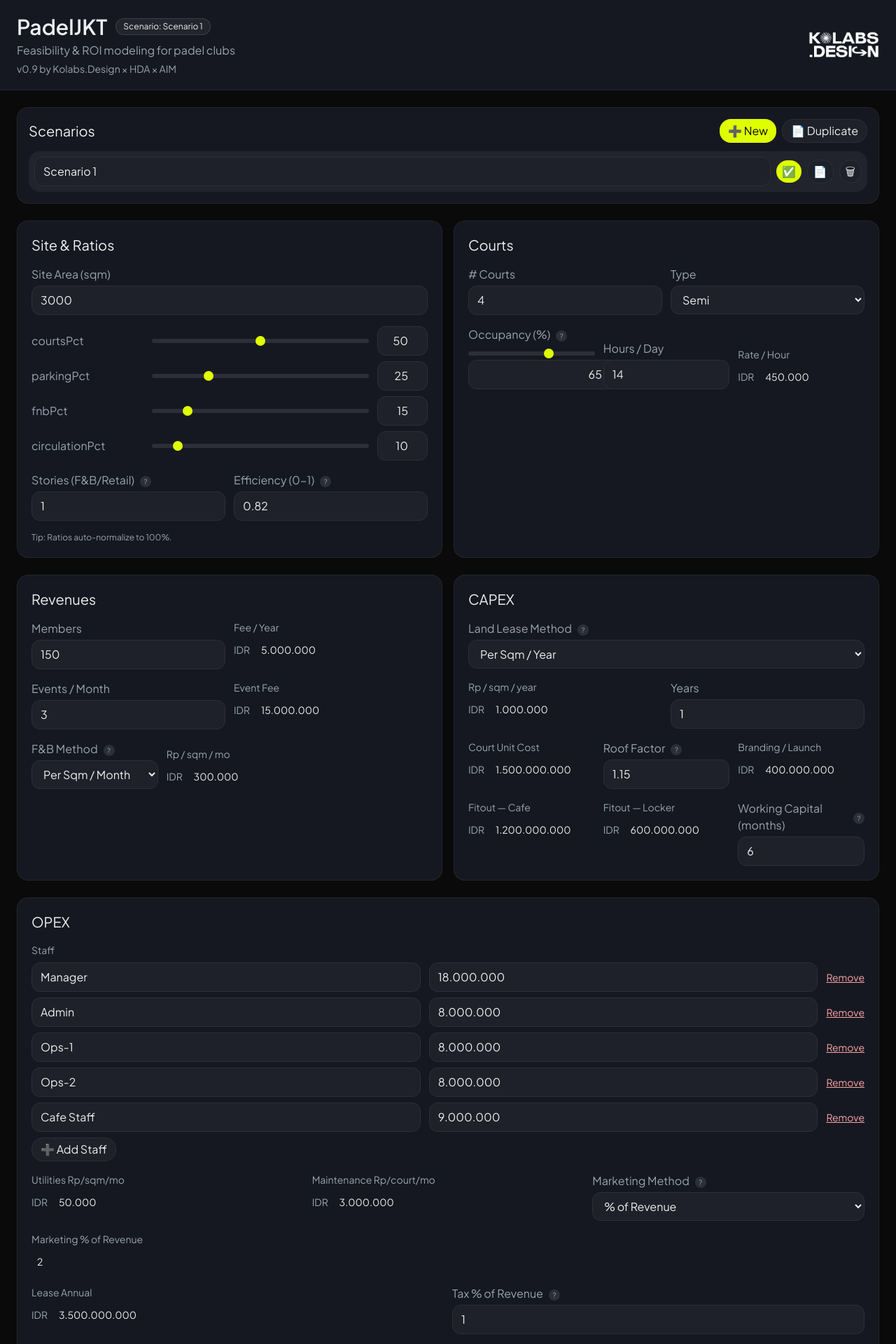
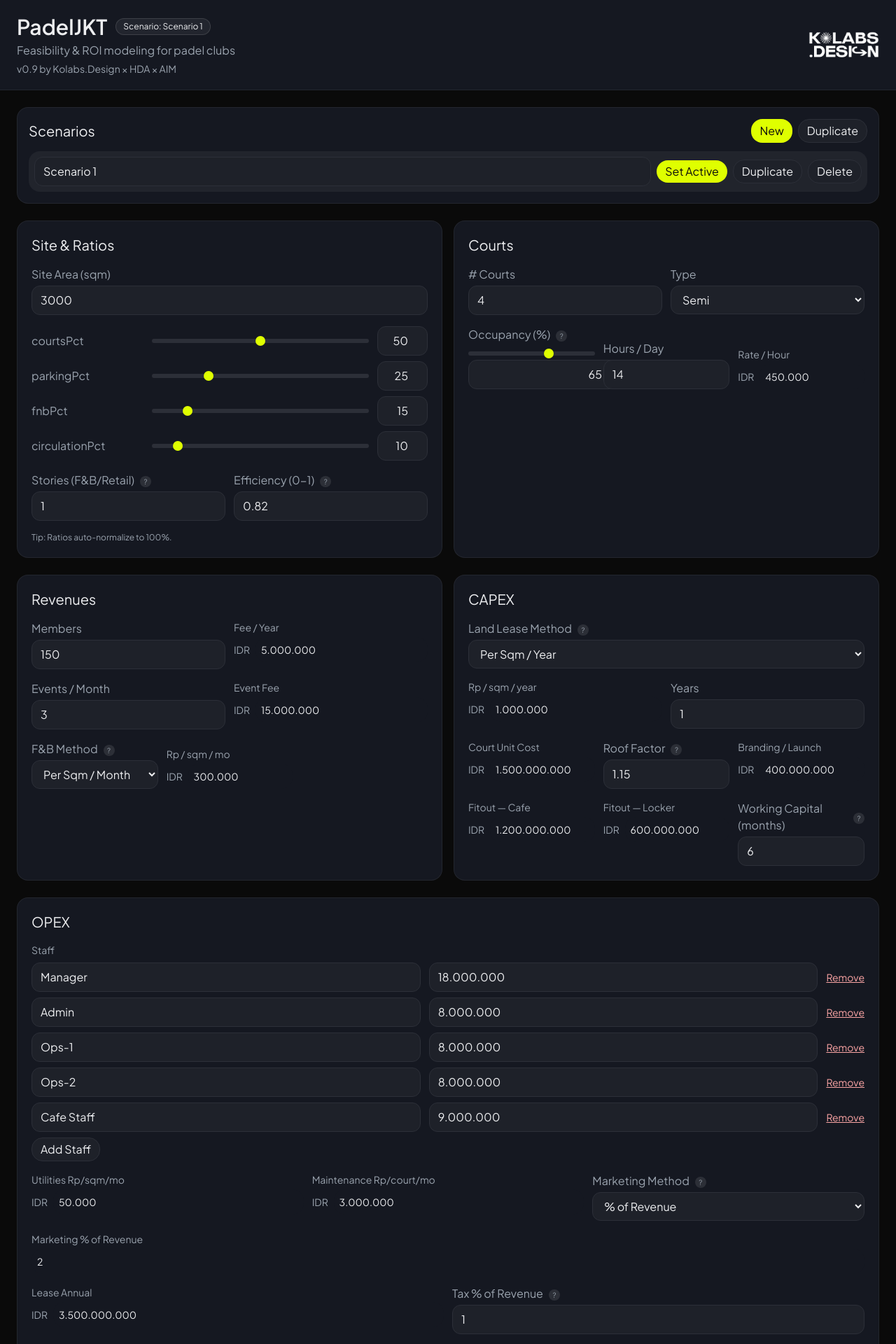
Before and after one commit to spotty21201/padeljkt_sept05, a Next.js app: page /simulator/1 in a window 1280 px wide. Shown: the top 1920 px of the page at 70% size. Built offline with nearby package versions, Linux system fonts and the light colour scheme.

Commit message:
ux: replace scenario action icons with text buttons; use text-only 'New' and 'Add Staff' buttons

```diff
--- a/components/ScenarioManager.tsx
+++ b/components/ScenarioManager.tsx
@@ -9,8 +9,8 @@ export function ScenarioManager(){
       <div className="flex items-center justify-between mb-3">
         <h3 className="text-xl">Scenarios</h3>
         <div className="flex gap-2">
-          <button className="button-accent px-3 py-1 rounded-xl" title="New Scenario" onClick={()=> addNew()}>➕ New</button>
-          {activeId && <button className="button-share px-3 py-1" title="Duplicate Active" onClick={()=> duplicate(activeId)}>📄 Duplicate</button>}
+          <button className="button-accent px-3 py-1 rounded-xl" onClick={()=> addNew()}>New</button>
+          {activeId && <button className="button-share px-3 py-1" onClick={()=> duplicate(activeId)}>Duplicate</button>}
         </div>
       </div>
       <div className="space-y-2">
@@ -18,9 +18,9 @@ export function ScenarioManager(){
           <div key={s.id} className={`flex items-center gap-2 p-2 rounded-xl ${s.id===activeId? 'bg-white/5':''}`}>
             <input className="flex-1 input bg-transparent" value={s.name}
               onChange={(e)=> rename(s.id, e.currentTarget.value)} />
-            <button className="button-accent px-2 py-1" title="Set Active" onClick={()=> setActive(s.id)}>✅</button>
-            <button className="button-share px-2 py-1" title="Duplicate" onClick={()=> duplicate(s.id)}>📄</button>
-            <button className="button-share px-2 py-1" title="Delete" onClick={()=> remove(s.id)}>🗑</button>
+            <button className="button-accent px-3 py-1" onClick={()=> setActive(s.id)}>Set Active</button>
+            <button className="button-share px-3 py-1" onClick={()=> duplicate(s.id)}>Duplicate</button>
+            <button className="button-share px-3 py-1" onClick={()=> remove(s.id)}>Delete</button>
           </div>
         ))}
         {scenarios.length === 0 && (
--- a/components/forms/OpexForm.tsx
+++ b/components/forms/OpexForm.tsx
@@ -32,7 +32,7 @@ export function OpexForm({ scenario, onPatch }:{ scenario: Scenario; onPatch:(p:
             }}>Remove</button>
           </div>
         ))}
-        <button className="button-share px-3 py-1" title="Add Staff" onClick={()=> set({ staff: [...ox.staff, { role: "New Role", monthly: 5_000_000 }] })}>➕ Add Staff</button>
+        <button className="button-share px-3 py-1" onClick={()=> set({ staff: [...ox.staff, { role: "New Role", monthly: 5_000_000 }] })}>Add Staff</button>
       </div>
       <div className="grid md:grid-cols-3 gap-3">
         <MoneyInput label="Utilities Rp/sqm/mo" value={ox.utilitiesRpPerSqmPerMonth} onChange={(v)=> set({ utilitiesRpPerSqmPerMonth: v })} />
```
